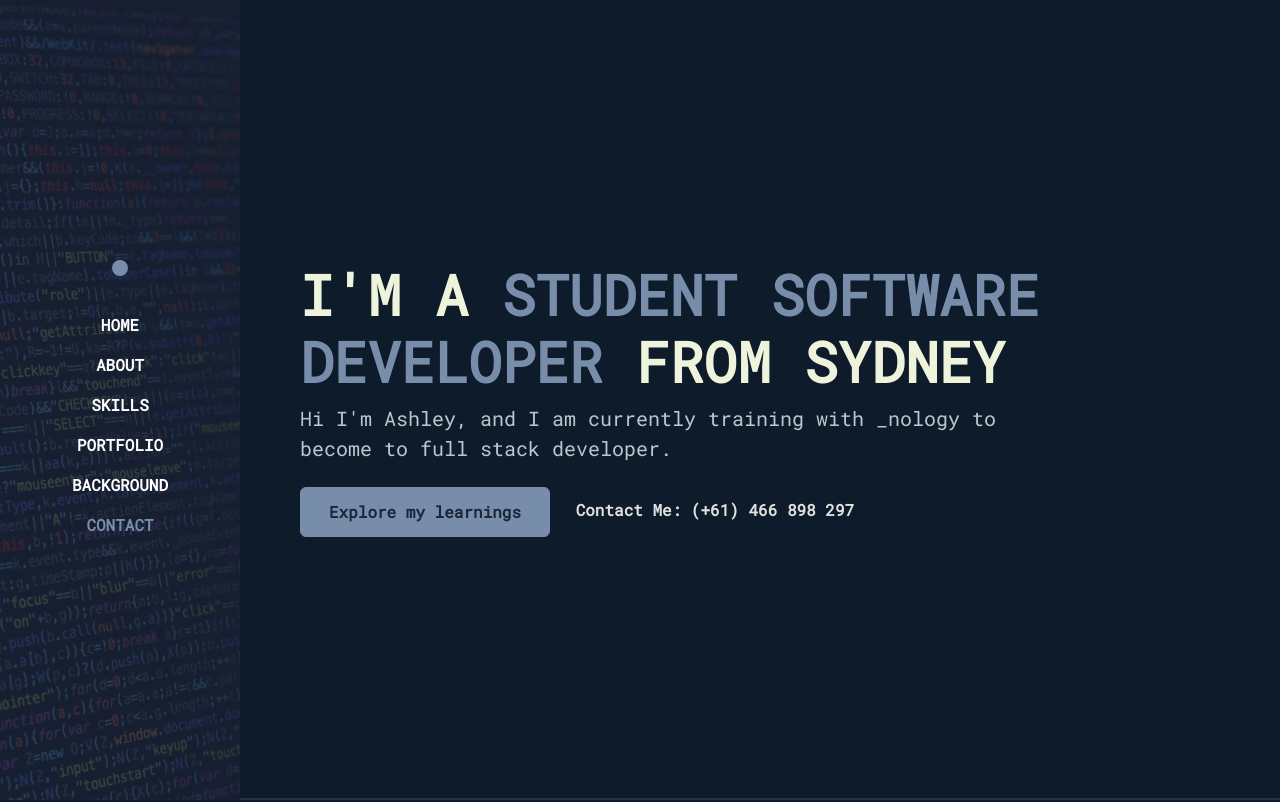
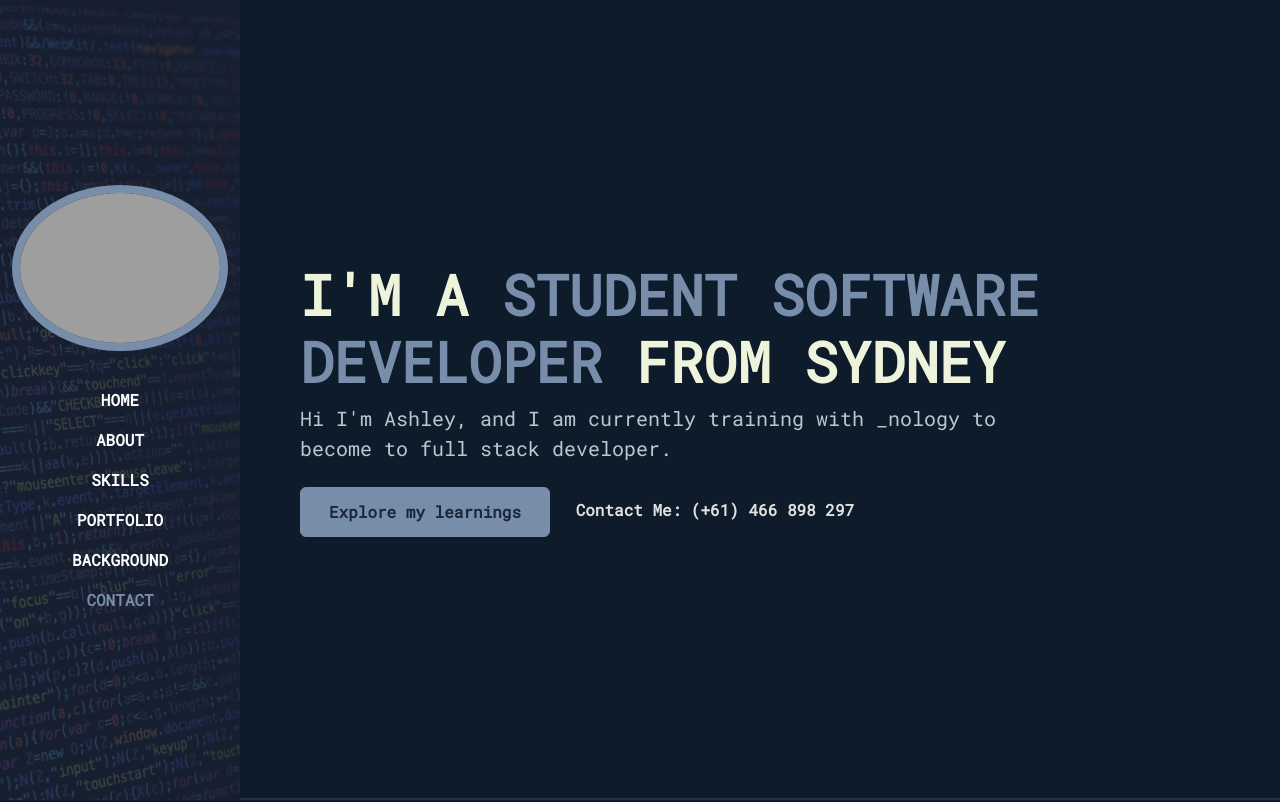
Before and after one commit to ashleykouch/ashleykouch_portfolio, a website: page index.html in a window 1280 px wide. Shown: the top 802 px of the page. Drawn offline with Linux system fonts and the light colour scheme; the site is published under a folder, as on GitHub Pages, so addresses that start at the root find nothing.

Commit message:
fixed portfolio image

```diff
--- a/index.html
+++ b/index.html
@@ -18,9 +18,9 @@
         <a class="navbar-brand mx-lg-auto mb-lg-4" href="#">
           <span class="h3 fw-bold d-block d-lg-none">Ashley.K</span>
           <img
-            src="/assets/imgs/my_photo.png"
+            src="./assets/imgs/my_photo.png"
             class="d-none d-lg-block rounded-circle"
-            alt=""
+            alt="my-photo"
           />
         </a>
         <button
```
